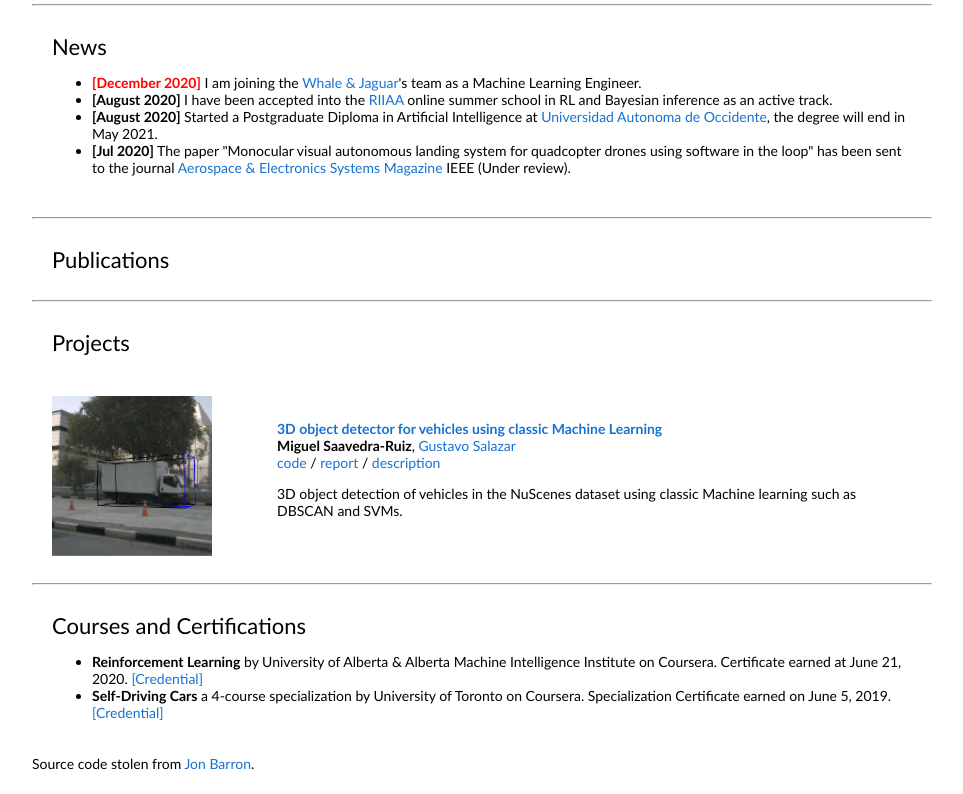
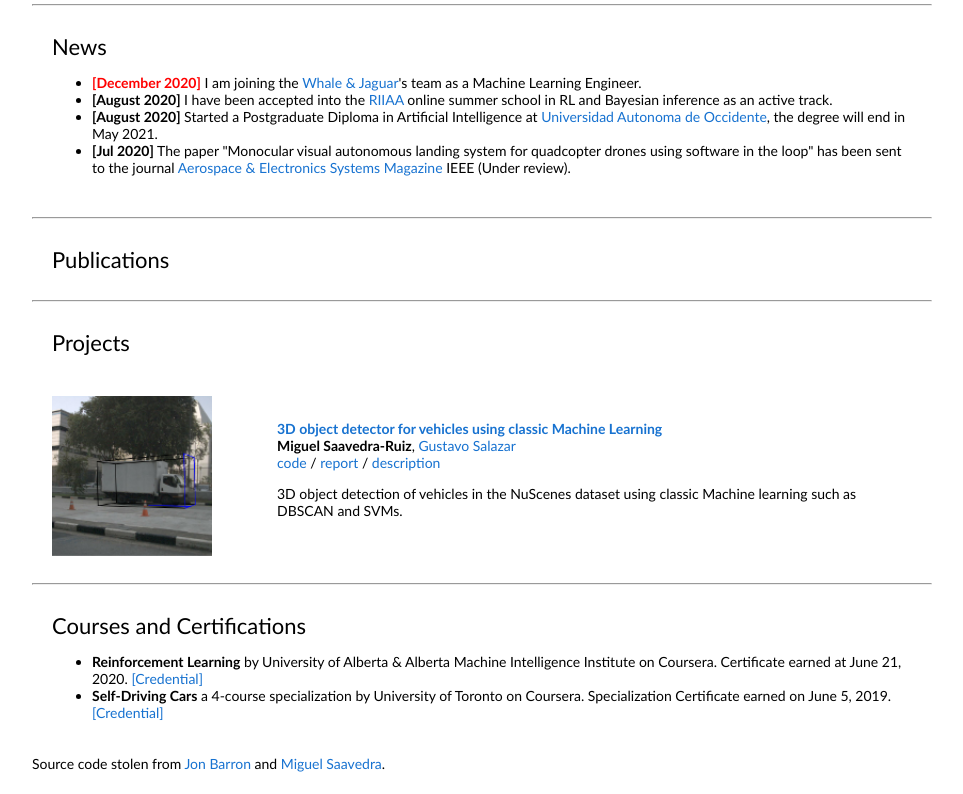
Before and after one commit to gsg213/gsg213.github.io, a plain HTML site: page index.html in a window 1280 px wide. Shown: the part 675-1469 px from the top of the page, without its empty margins (158-1121 px from the left). Drawn offline with Linux system fonts and the light colour scheme.

Commit message:
acknowledge source code

```diff
--- a/index.html
+++ b/index.html
@@ -249,7 +249,7 @@
         <table style="width:100%;border:0px;border-spacing:0px;border-collapse:separate;margin-right:auto;margin-left:auto;"><tbody>
           <tr>
             <td style="padding:0px">
-                Source code stolen from <a href="https://jonbarron.info/">Jon Barron</a>.
+                Source code stolen from <a href="https://jonbarron.info/">Jon Barron</a> and <a href=" https://mikes96.github.io/">Miguel Saavedra</a>.
               </p>
             </td>
           </tr>
```
